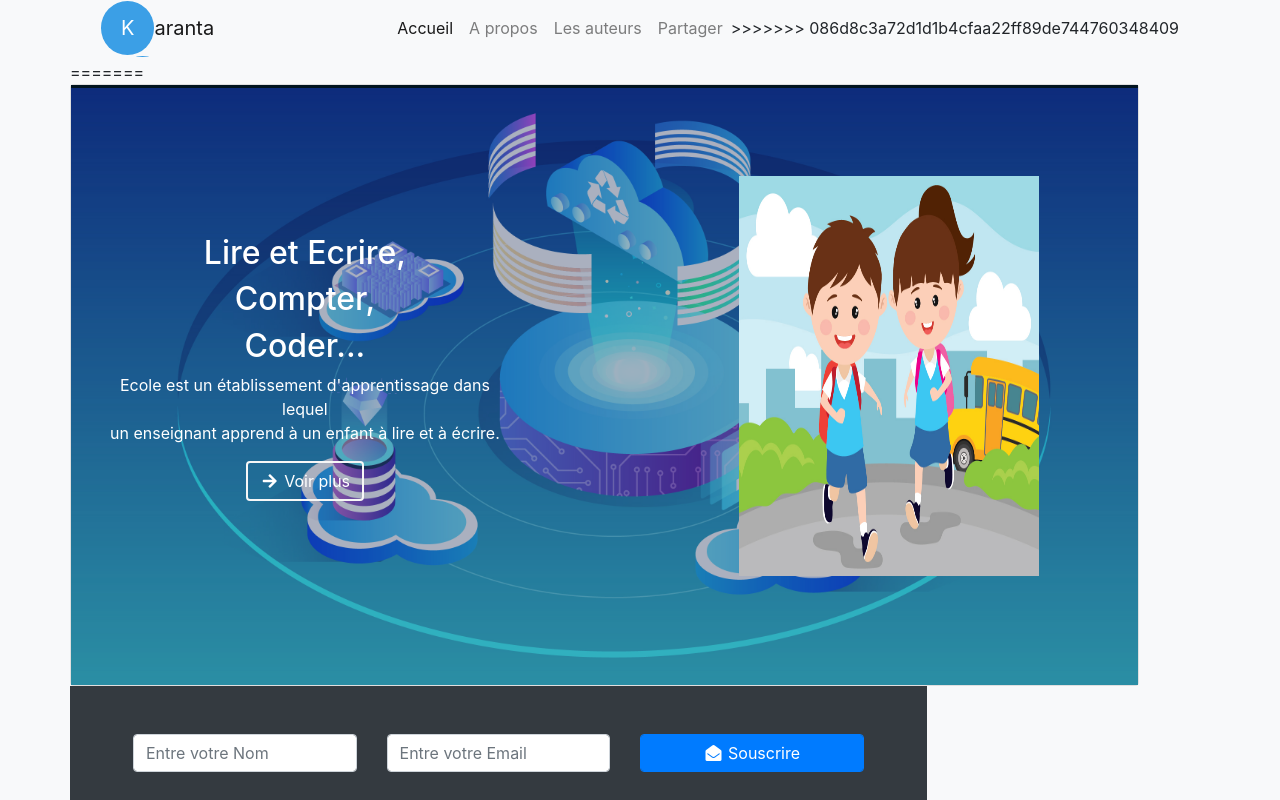
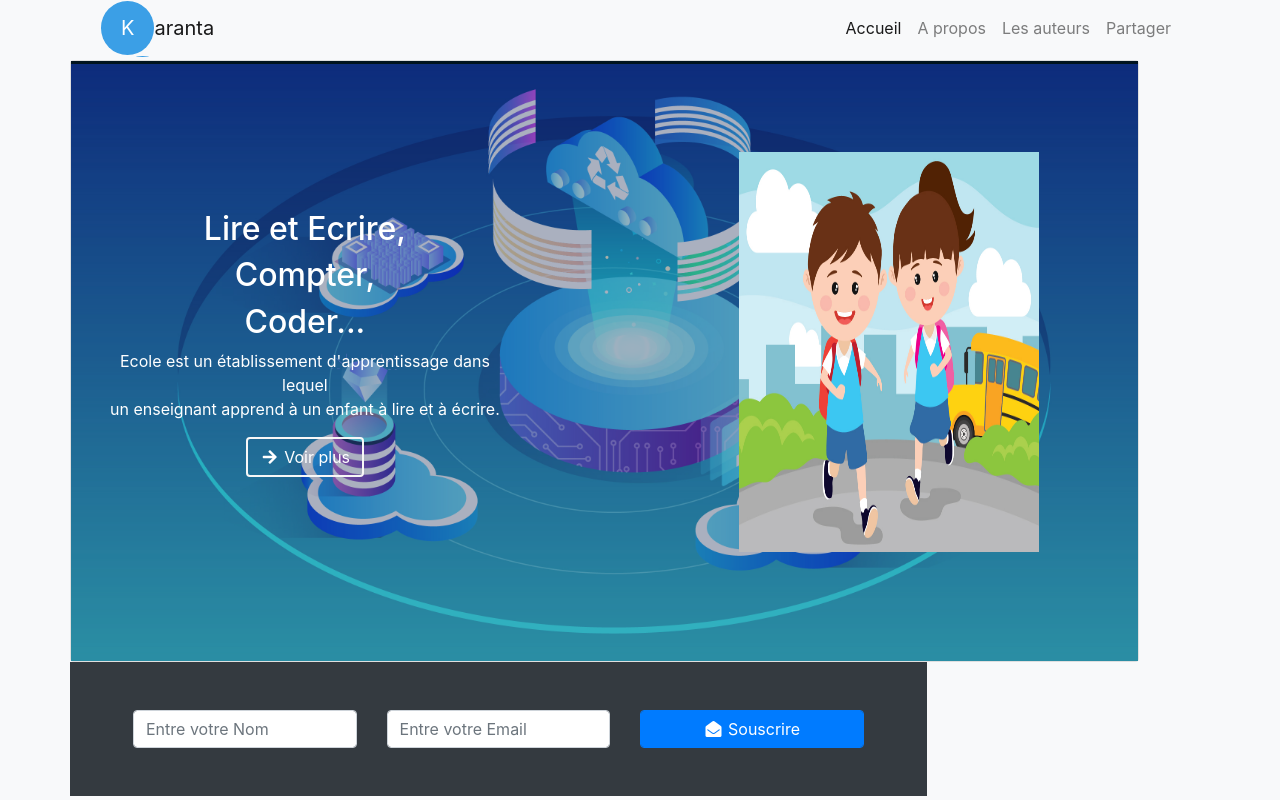
Before and after one commit to Hariratou/karanta, a plain HTML site: page index.html in a window 1280 px wide. Drawn offline with nearby package versions, Linux system fonts and the light colour scheme.

Commit message:
Update index.html

```diff
--- a/index.html
+++ b/index.html
@@ -30,7 +30,7 @@
 </head>
 
 <body>
-<<<<<<< HEAD
+
 
   <!--header-->
   <div class="continainer-fluid bg-light fixed-top">
@@ -53,7 +53,7 @@
             </div>
           </nav>
         </div>
-=======
+
  <!--navbar-->
  <div class="container-fluid bg-light fixed-top">
   <div class="container">
@@ -72,7 +72,7 @@
           <li class="nav-item"><a class="nav-link" href="#cr">Les auteurs</a></li>
           <li class="nav-item"><a class="nav-link" href="#par">Partager</a></li>
         </ul>
->>>>>>> 086d8c3a72d1d1b4cfaa22ff89de744760348409
+
       </div>
     </nav>
   </div>
```
